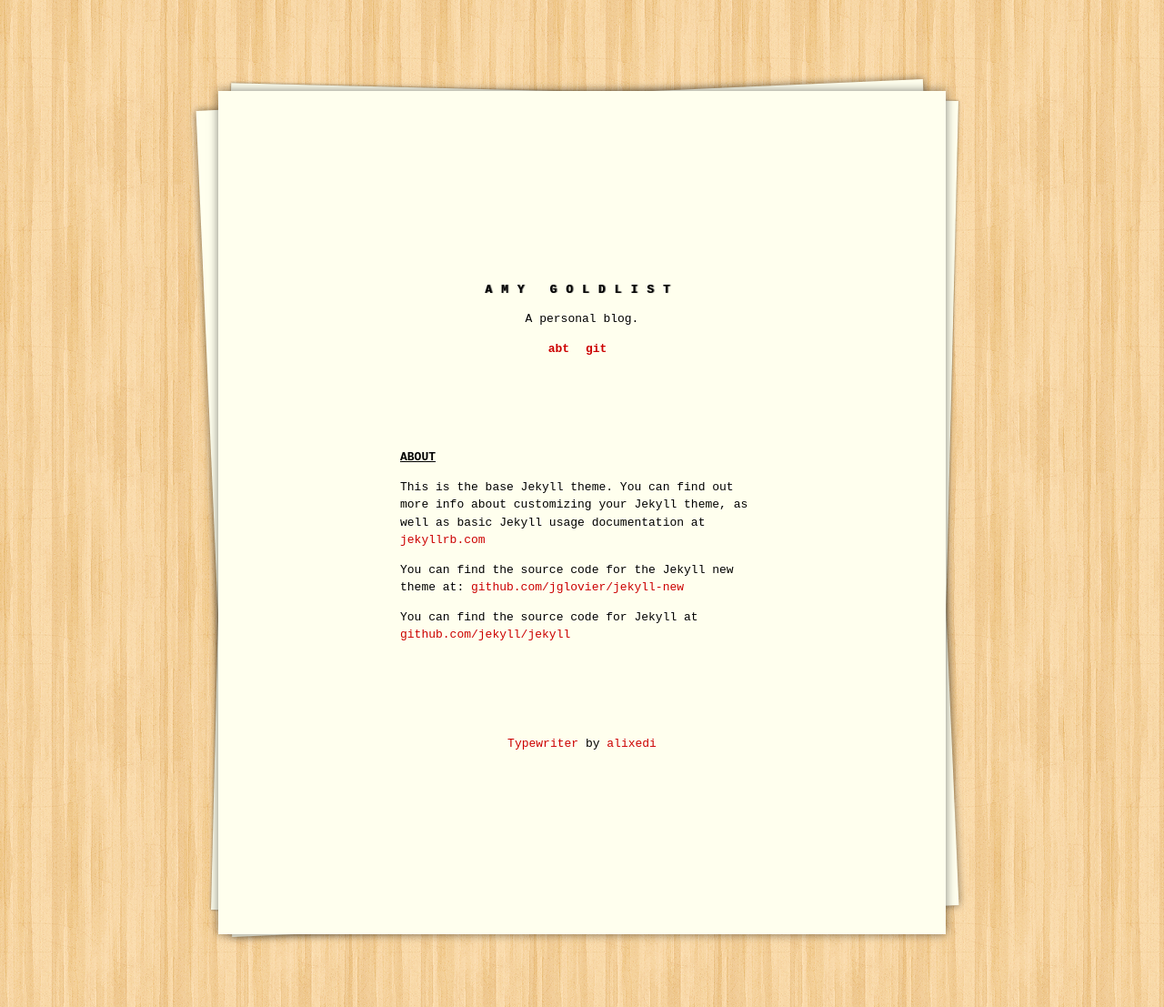
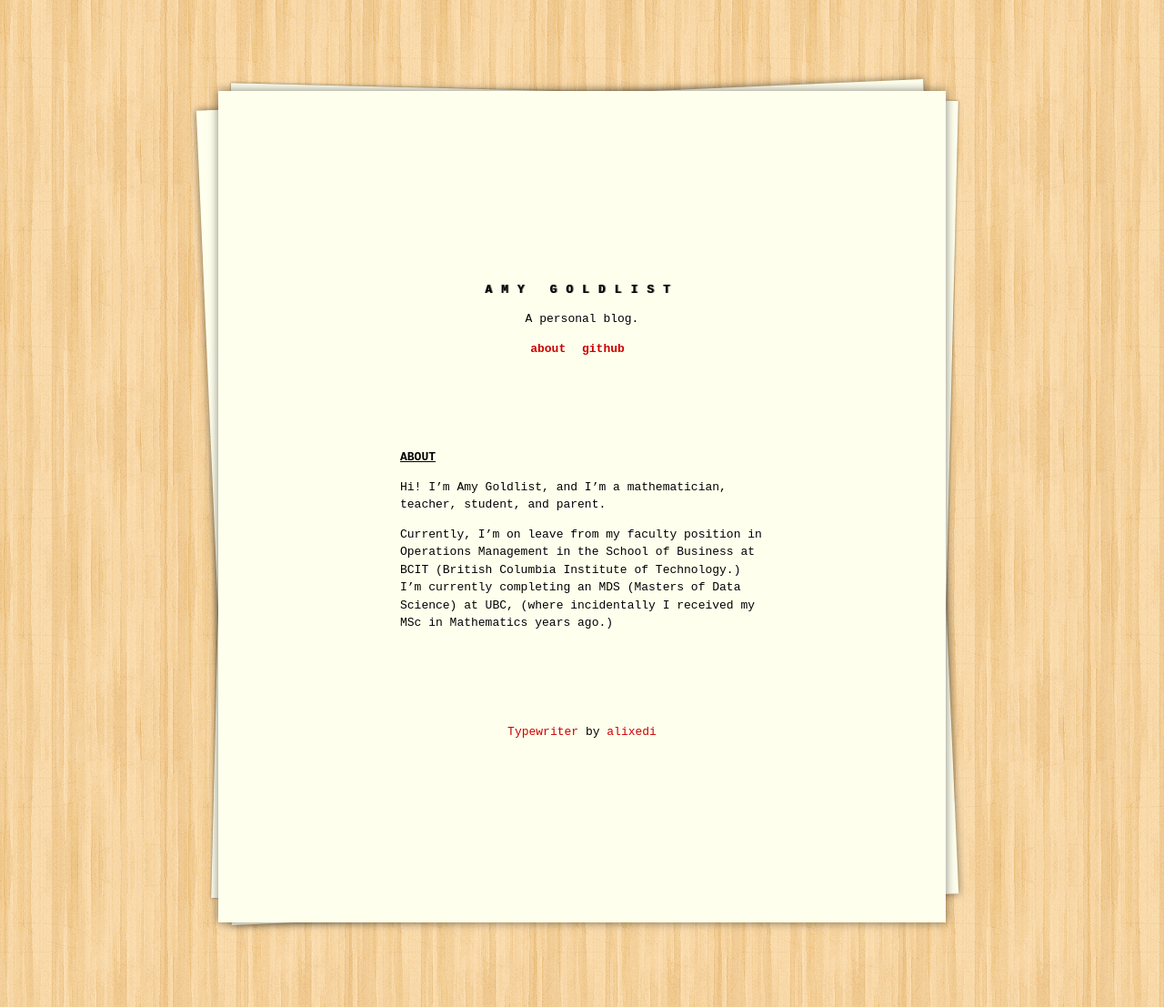
Before and after one commit to amygoldlist/amygoldlist.github.io, a Jekyll site: the page built from about.md, in a window 1280 px wide. Shown: the whole page at 91% size. Built offline with Jekyll 4.4.1, drawn with Linux system fonts in a browser that asks for light colours.

Commit message:
modified stuff.

```diff
--- a/_config.yml
+++ b/_config.yml
@@ -12,8 +12,8 @@ paginate: 3
 
 # Links
 links:
-  - title: "abt"
+  - title: "about"
     url: /about
 
-  - title: "git"
+  - title: "github"
     url: http://github.com/amygoldlist
--- a/about.md
+++ b/about.md
@@ -4,8 +4,6 @@ title: About
 permalink: /about/
 ---
 
-This is the base Jekyll theme. You can find out more info about customizing your Jekyll theme, as well as basic Jekyll usage documentation at [jekyllrb.com](http://jekyllrb.com/)
+Hi! I'm Amy Goldlist, and I'm a mathematician, teacher, student, and parent.
 
-You can find the source code for the Jekyll new theme at: [github.com/jglovier/jekyll-new](https://github.com/jglovier/jekyll-new)
-
-You can find the source code for Jekyll at [github.com/jekyll/jekyll](https://github.com/jekyll/jekyll)
+Currently, I'm on leave from my faculty position in Operations Management in the School of Business at BCIT (British Columbia Institute of Technology.)  I'm currently completing an MDS (Masters of Data Science) at UBC, (where incidentally I received my MSc in Mathematics years ago.)
```
Also changed, not shown: _posts/2017-09-21-First-Post.md (added, +12 -0 lines), _posts/2017-09-21-Hello-World.md (deleted, +0 -10 lines).
